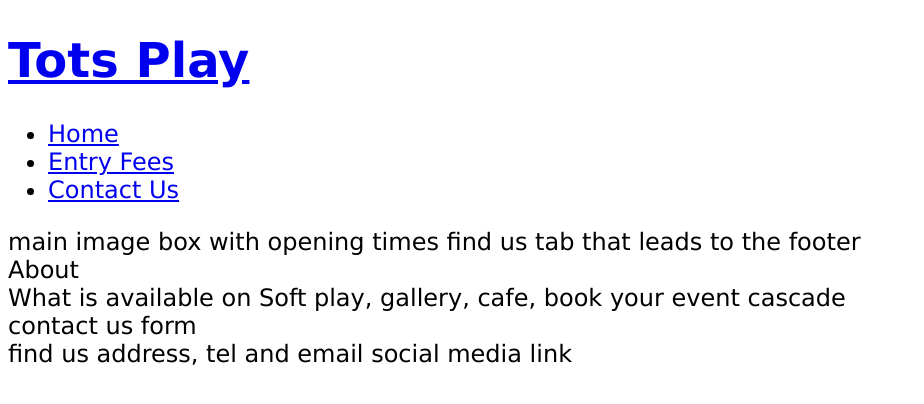
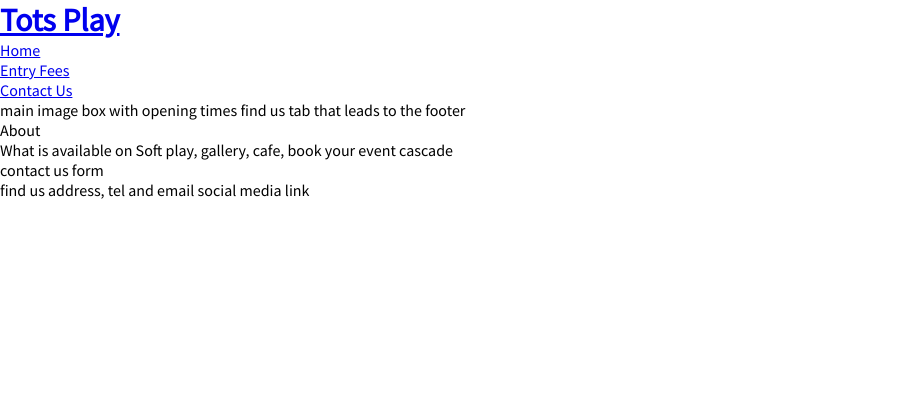
Before and after one commit to JessMair/Tots-Play, a plain HTML site: page index.html in a window 1280 px wide. Shown: the whole page, without its empty margins (0-924 px from the left). Drawn offline with Linux system fonts and the light colour scheme.

Commit message:
Select google fonts and adjusted general margin, padding and border of the document

```diff
--- a/assets/css/style.css
+++ b/assets/css/style.css
@@ -1,4 +1,15 @@
+@import url('https://fonts.googleapis.com/css2?family=Paytone+One&family=Source+Sans+Pro&display=swap');
+
+* {
+    margin: 0;
+    padding: 0;
+    border: none;
+}
+
 body {
-    font-family: Verdana, Geneva, Tahoma, sans-serif;
-    font-size: 150%;
+
+    font-family: source sans pro, sans-serif;
+    font-weight: 400;
 }
+
+/* the wrap around anchor code is taken from love running got the title "tots Play to return to home page if clicked on*/
```
